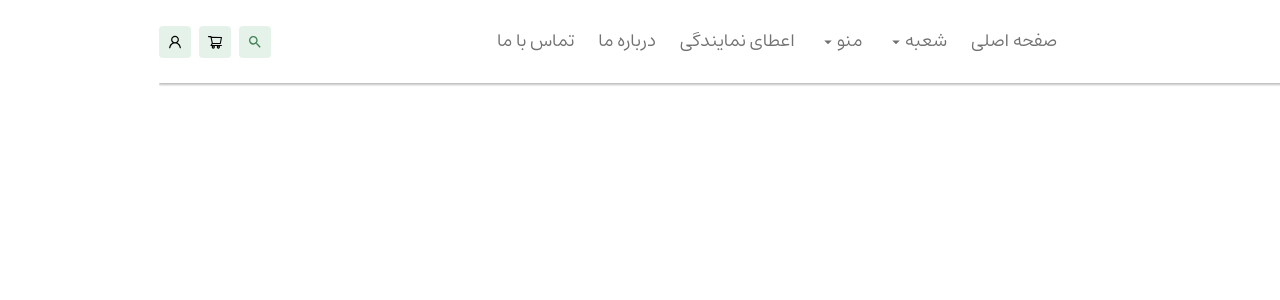
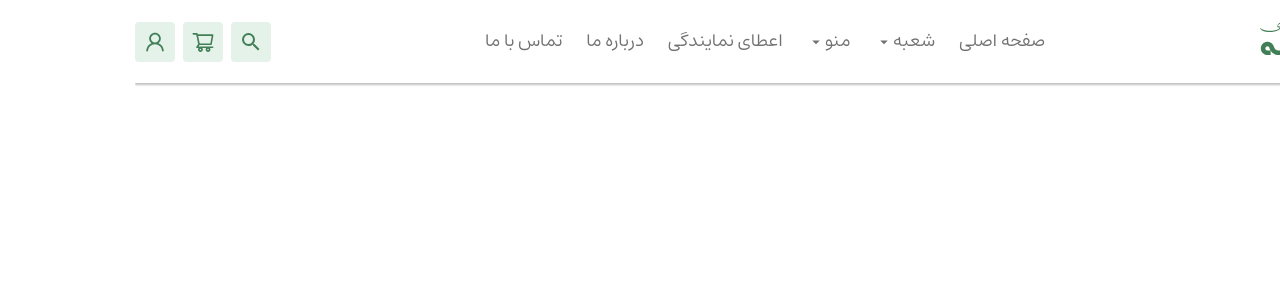
Before and after one commit to Mhboolor/tarkhine, a React (Vite) app in the folder front-end/: page / in a window 1280 px wide. Shown: the top 300 px of the page. Built offline with nearby package versions, Linux system fonts and the light colour scheme.

Commit message:
feat : styling

```diff
--- a/front-end/src/components/header/content/Buttons.jsx
+++ b/front-end/src/components/header/content/Buttons.jsx
@@ -3,8 +3,8 @@ import { AiOutlineShoppingCart, AiOutlineUser } from "react-icons/ai";
 
 function Buttons() {
   return (
-    <div className="flex items-center justify-center gap-2">
-      <button className="flex items-center justify-center p-8 rounded-4 bg-tint-1 text-primary">
+    <div className="flex items-center justify-center gap-2 text-primary text-2xl">
+      <button className="items-center justify-center p-8 rounded-4 bg-tint-1 hidden lg:flex">
         <MdSearch />
       </button>
       <button className="flex items-center justify-center p-8 rounded-4 bg-tint-1">
```
